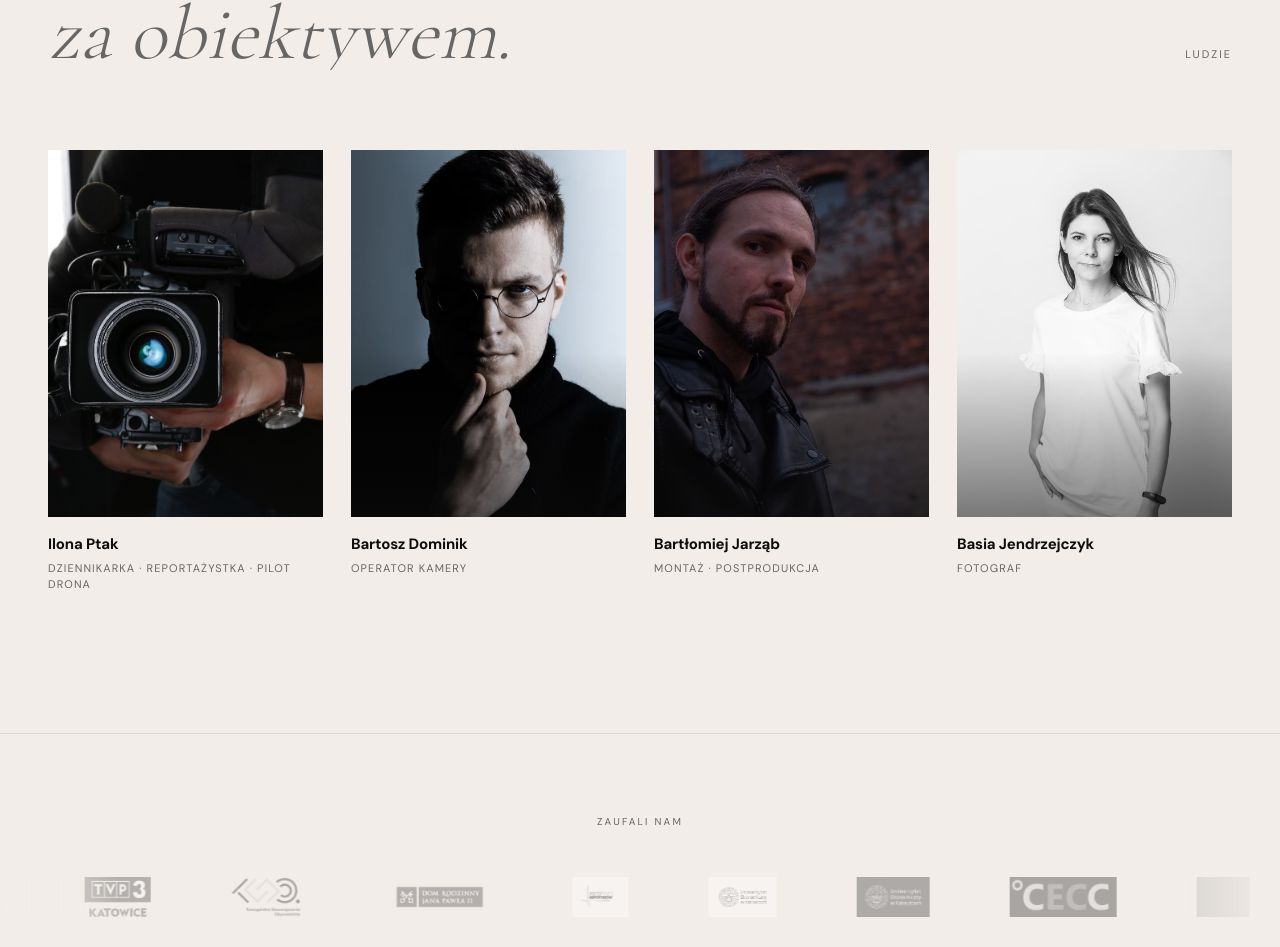
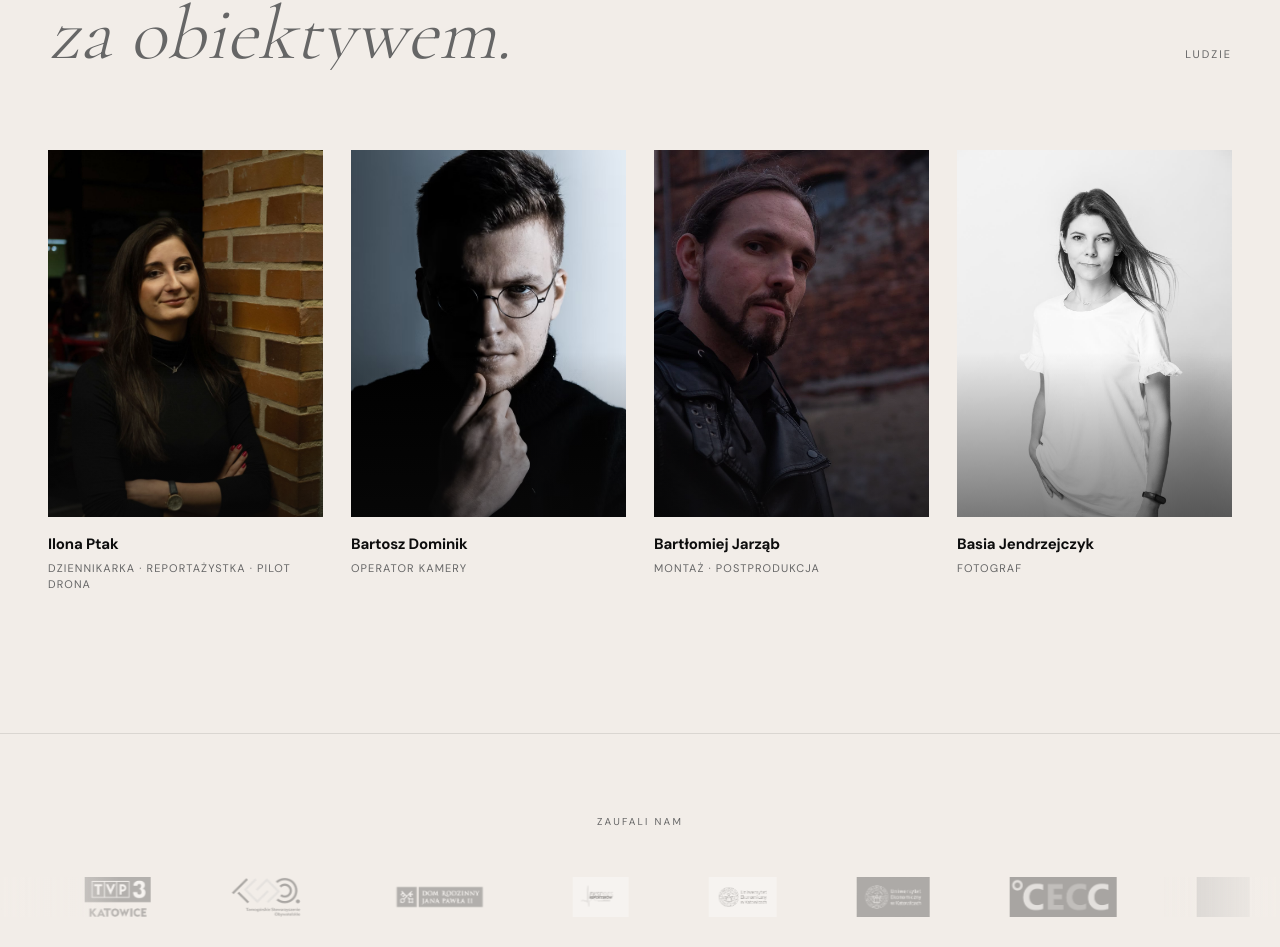
Before and after one commit to oliwierk/lotnemedia, a Next.js app: page / in a window 1280 px wide. Shown: the part 7412-8359 px from the top of the page. Built offline with nearby package versions, Linux system fonts and the light colour scheme; grey boxes are pictures that could not be loaded.

Commit message:
updated .env

```diff
--- a/src/components/Zespol.tsx
+++ b/src/components/Zespol.tsx
@@ -11,7 +11,7 @@ if (typeof window !== "undefined") {
 }
 
 const MEMBER_PHOTOS = [
-  "/Kamera Ilona Ptak.jpg",
+	"/IlonaPtak.jpg",
 	"/Bartosz Dominik operator.avif",
 	"/Bart Jarzab montazysta.jpg",
 	"/Basia Jendrzejczyk Fotograf.jpg",
@@ -42,7 +42,7 @@ function TeamCard({
 				ease: "expo.out",
 				delay,
 				scrollTrigger: { trigger: cardRef.current, start: "top 85%" },
-      }
+			},
 		);
 	}, [delay]);
 
@@ -78,7 +78,8 @@ function TeamCard({
 					style={{
 						position: "absolute",
 						inset: 0,
-            background: "linear-gradient(to top, rgba(13,13,13,0.5) 0%, transparent 45%)",
+						background:
+							"linear-gradient(to top, rgba(13,13,13,0.5) 0%, transparent 45%)",
 					}}
 				/>
 
@@ -159,16 +160,16 @@ export default function Zespol() {
 					ease: "expo.out",
 					stagger: 0.1,
 					scrollTrigger: { trigger: titleRef.current, start: "top 80%" },
-        }
+				},
 			);
 		}
 	}, []);
 
 	return (
 		<section
-      id="zespol"
+			id='zespol'
 			ref={sectionRef}
-      className="section-pad"
+			className='section-pad'
 			style={{
 				background: "var(--bg)",
 				borderTop: "1px solid rgba(13,13,13,0.08)",
@@ -186,7 +187,7 @@ export default function Zespol() {
 				<div ref={titleRef}>
 					<div style={{ overflow: "hidden" }}>
 						<h2
-              className="team-line"
+							className='team-line'
 							style={{
 								display: "block",
 								fontFamily: "var(--font-sans)",
@@ -202,7 +203,7 @@ export default function Zespol() {
 					</div>
 					<div style={{ overflow: "hidden" }}>
 						<span
-              className="team-line"
+							className='team-line'
 							style={{
 								display: "block",
 								fontFamily: "var(--font-serif)",
@@ -219,7 +220,7 @@ export default function Zespol() {
 				</div>
 
 				<span
-          className="section-label"
+					className='section-label'
 					style={{
 						fontSize: "11px",
 						letterSpacing: "0.18em",
@@ -235,7 +236,7 @@ export default function Zespol() {
 			</div>
 
 			{/* Grid: 4 columns */}
-      <div className="cols-team">
+			<div className='cols-team'>
 				{t.members.map((member, i) => (
 					<TeamCard
 						key={member.name}
```
Also changed, not shown: public/IlonaPtak.jpg (renamed from public/Ilona Ptak fotko.jpg). Lines whose indentation alone changed are shown as unchanged.
